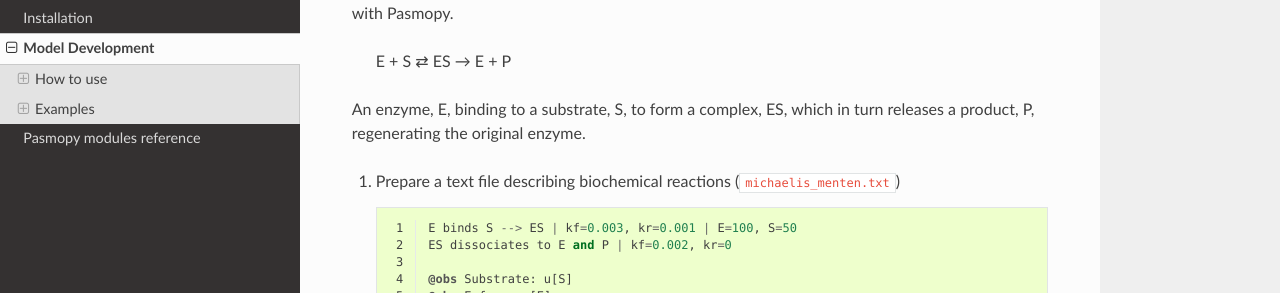
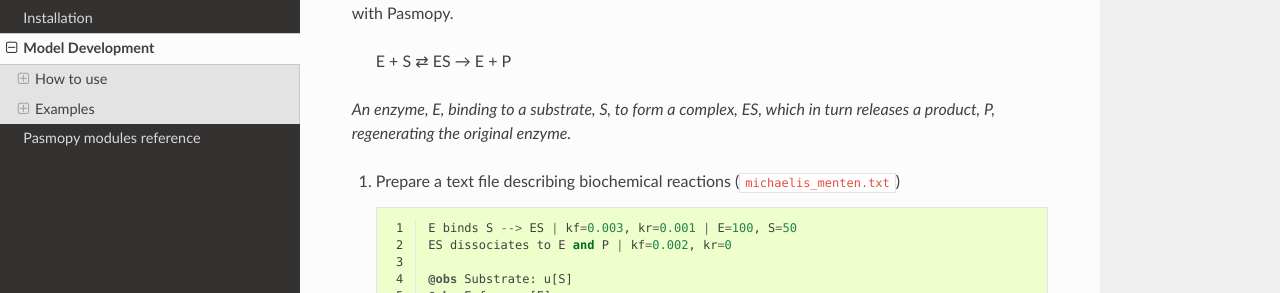
Before and after one commit to pasmopy/pasmopy, a Sphinx documentation site: the page built from docs/model_development.rst, in a window 1280 px wide and 900 px high, scrolled down 2113 px. Shown: the part 157-450 px from the top of the window. Built offline with Sphinx 7.4.7 and the Read the Docs theme 2.0.0, drawn with Linux system fonts in a browser that asks for light colours.

Commit message:
Make description italic

```diff
--- a/docs/model_development.rst
+++ b/docs/model_development.rst
@@ -105,7 +105,7 @@
 
    E + S ⇄ ES → E + P
 
-An enzyme, E, binding to a substrate, S, to form a complex, ES, which in turn releases a product, P, regenerating the original enzyme.
+*An enzyme, E, binding to a substrate, S, to form a complex, ES, which in turn releases a product, P, regenerating the original enzyme.*
 
 #. Prepare a text file describing biochemical reactions (``michaelis_menten.txt``)
 
```
Also changed, not shown: README.md (+1 -1 lines).
